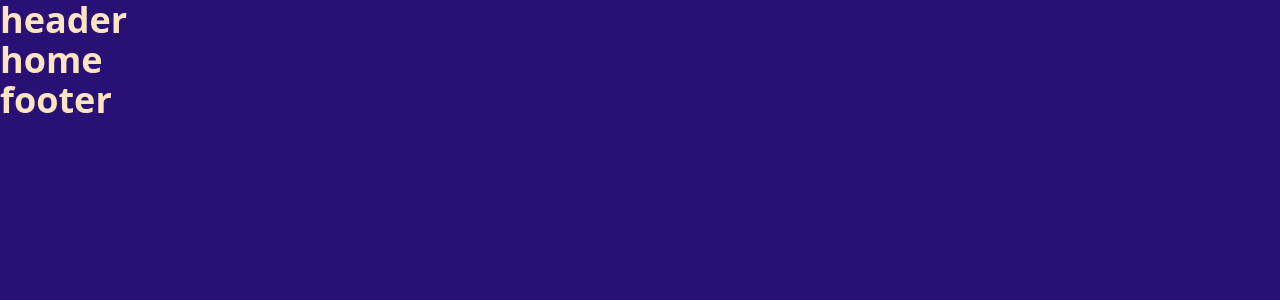
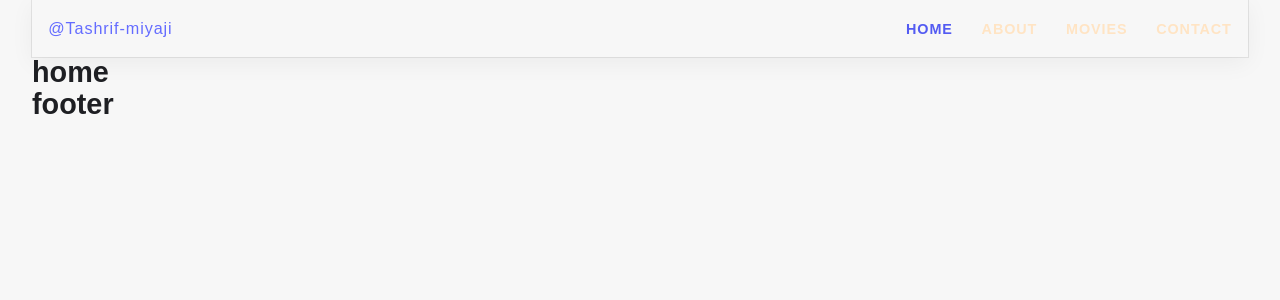
Before and after one commit to tashrifmiyaji/my-react, a React (Vite) app: page / in a window 1280 px wide. Shown: the top 300 px of the page. Built offline with nearby package versions, Linux system fonts and the light colour scheme.

Commit message:
Add NavLink for client-side routing without page reload

```diff
--- a/src/components/Projects/React Movie website/app.jsx
+++ b/src/components/Projects/React Movie website/app.jsx
@@ -1,4 +1,5 @@
 import { createBrowserRouter, RouterProvider } from "react-router";
+import "./css/app.css";
 import AppLayOut from "./layOut/AppLayOut";
 import { Home } from "./Pages/Home";
 import { About } from "./Pages/About";
--- a/src/components/Projects/React Movie website/layOut/Header.jsx
+++ b/src/components/Projects/React Movie website/layOut/Header.jsx
@@ -1,5 +1,42 @@
+import { NavLink } from "react-router-dom";
+
 export const Header = () => {
-    return (
-        <h1>header</h1>
-    )
-}
+	return (
+		<>
+			<header className="section-navbar">
+				<div className="container">
+					<div className="navbar-brand">
+						<a to="index">
+							<p>@Tashrif-miyaji</p>
+						</a>
+					</div>
+
+					<nav className="navbar">
+						<ul>
+							<li className="">
+								<NavLink to="/" className={""}>
+									Home
+								</NavLink>
+							</li>
+							<li className="">
+								<NavLink to="/about" className="black">
+									about
+								</NavLink>
+							</li>
+							<li className="">
+								<NavLink to="movie" className="">
+									movies
+								</NavLink>
+							</li>
+							<li className="">
+								<NavLink to="contact" className="">
+									contact
+								</NavLink>
+							</li>
+						</ul>
+					</nav>
+				</div>
+			</header>
+		</>
+	);
+};
```
